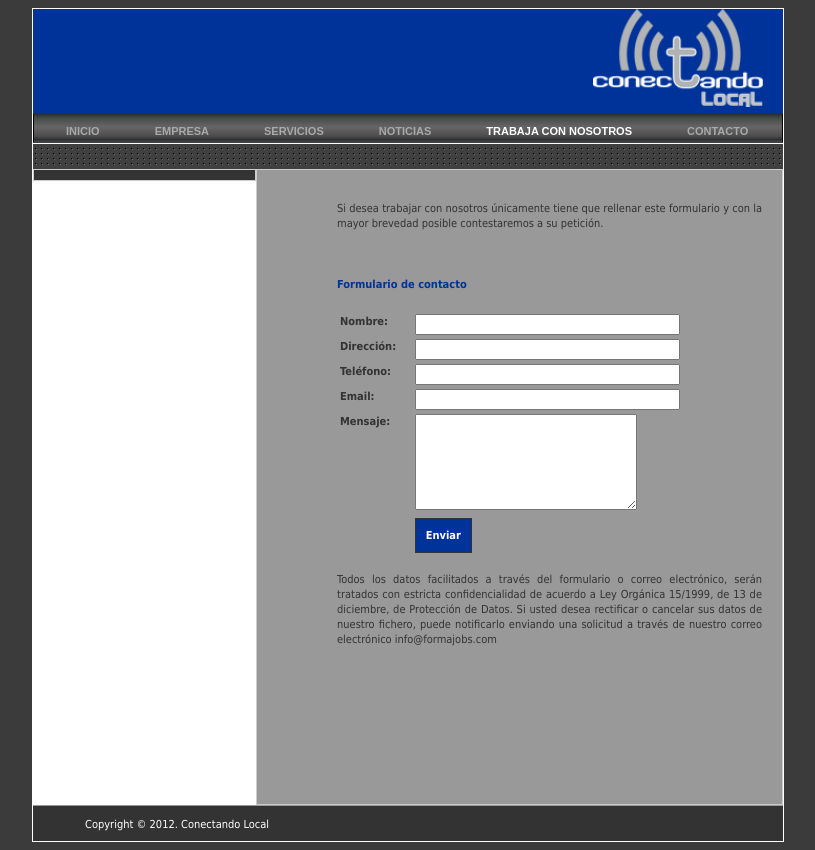
After one commit to pdgarcia/conectando, a CodeIgniter app: page /conectando/contacto/trabaja in a window 1280 px wide. The commit adds this page. Shown: the whole page, without its empty margins (232-1047 px from the left). Run offline with CodeIgniter, Linux system fonts and the light colour scheme; some libraries are stand-ins or nearby versions.

Commit message:
Pagina Trabaja con Nosotros
cambio de la pagina CONECTATE por TRABAJA CON NOSOTROS

```diff
--- a/application/config/conectando.php
+++ b/application/config/conectando.php
@@ -5,7 +5,7 @@
       array ( "Name" => "EMPRESA","Link" => "empresa"),
       array ( "Name" => "SERVICIOS","Link" => "servicios"),
       array ( "Name" => "NOTICIAS","Link" => "noticias"),
-      array ( "Name" => "CON&#201CTATE","Link" => "contacto/conectate"),
+      array ( "Name" => "TRABAJA CON NOSOTROS","Link" => "contacto/trabaja"),
       array ( "Name" => "CONTACTO","Link" => "contacto")
       );
   $config['amenu'] = array (
--- a/application/controllers/contacto.php
+++ b/application/controllers/contacto.php
@@ -11,7 +11,7 @@ class Contacto extends CI_Controller {
     $this->load->library('javascript');
     $js='$("#contacto").submit(function(){
       $.ajax({
-              url: "'.base_url('contacto/send').'",
+              url: "'.base_url('contacto/sendc').'",
               type: "POST",
               dataType: "json",
               data: $("#contacto").serialize(),
@@ -35,13 +35,35 @@ class Contacto extends CI_Controller {
     $this->load->view('includes/template',$data);
   }
 
-  public function conectate() {
-    $data['Titulo']='Pagina Conectates';
-    $data['main_content_view']='conectate_view';
+  public function trabaja() {
+    $data['Titulo']='Trabaja con nosotros';
+    $this->load->library('javascript');
+    $js='$("#contacto").submit(function(){
+      $.ajax({
+              url: "'.base_url('contacto/sendc').'",
+              type: "POST",
+              dataType: "json",
+              data: $("#contacto").serialize(),
+              success: function(d) {
+                $("#mensaje_inf").html(d.mensaje);
+                if(d.st==1){$("form")[0].reset();}
+              },
+              beforeSend: function(){
+                $("#contacto").fadeTo("slow",0.2);
+              },
+              complete: function(){
+                $("#contacto").fadeTo("slow",1);
+              }
+        });
+        return false;
+      });';
+    $this->javascript->output($js);
+    $this->javascript->compile();
+    $data['main_content_view']='trabajo_view';
     $this->load->view('includes/template',$data);
   }
 
-  public function send() {
+  public function sendc() {
     $this->load->library('form_validation');
     $this->load->model('user_model');
 
@@ -74,7 +96,7 @@ class Contacto extends CI_Controller {
       $this->email->initialize($config);
       $this->email->from('webmaster@conectandolocal.net','Web Master Conectando');
       $this->email->to($this->user_model->get_email());
-      $this->email->subject('Contacto desde webmaster');
+      $this->email->subject('Mensaje de contacto');
       $this->email->message($body);
       if ($this->email->send()) {
         $data['Titulo']='Pagina Contacto';
@@ -91,4 +113,54 @@ class Contacto extends CI_Controller {
       $this->load->view('includes/template',$data);
     }
   }
+
+  public function sendt() {
+    $this->load->library('form_validation');
+    $this->load->model('user_model');
+
+    //field, error message, validation rule
+    $this->form_validation->set_error_delimiters('<div class="error">', '</div>');
+    $this->form_validation->set_rules('nombre','Nombre','trim|required');
+    $this->form_validation->set_rules('direccion','Dirección','trim');
+    $this->form_validation->set_rules('email','Email','trim|required|valid_email');
+    $this->form_validation->set_rules('telefono','Telefono','trim');
+    $this->form_validation->set_rules('mensaje','Mensaje','trim|required');
+
+    if($this->form_validation->run() == FALSE) {
+      $data['Titulo']='Trabaja con nosotros';
+      $data['mensaje']=validation_errors();
+      $data['main_content_view']='trabajo_view';
+    }else{
+      $body  = "Este mensaje fue enviado por " . $this->input->post('nombre') . " \r\n";
+      $body .= "Enviado el " . date('d/m/Y', time()) . " \r\n";
+      $body .= "Su e-mail es: " . $this->input->post('email') . " \r\n";
+      $body .= "Su Telefono es: " . $this->input->post('telefono') . " \r\n";
+      $body .= "Su Dirección es: " . $this->input->post('direccion') . " \r\n";
+      $body .= "Mensaje: " . $this->input->post('mensaje') . " \r\n";
+
+      $config['protocol']='mail';
+      //$config['charset'] = 'iso-8859-1';
+      $config['charset'] = 'utf-8';
+      $config['newline'] = '\r\n';
+      $this->load->library('email');
+      $this->email->initialize($config);
+      $this->email->from('webmaster@conectandolocal.net','Web Master Conectando');
+      $this->email->to($this->user_model->get_email());
+      $this->email->subject('Mensaje desde trabaja con nosotros');
+      $this->email->message($body);
+      if ($this->email->send()) {
+        $data['Titulo']='Trabaja con nosotros';
+        $data['mensaje']='Mensaje enviado';
+        $data['st']=1;
+        $data['main_content_view']='trabajo_view';
+      } else {
+        $data['mensaje']=$this->email->print_debugger();
+      }
+    }
+    if($this->input->is_ajax_request()){
+      echo json_encode($data);
+    }else{
+      $this->load->view('includes/template',$data);
+    }
+  }
 }
--- /dev/null
+++ b/application/views/trabajo_view.php
@@ -0,0 +1,67 @@
+<div id="barrita"></div>
+<div id="contenido">
+  <div id="col1">
+  </div>
+  <div id="col2">
+    <div>
+      <p>
+        Si desea trabajar con nosotros únicamente tiene que rellenar este formulario y con la mayor brevedad posible contestaremos a su petición.
+      </p><br />
+    </div>
+    <h5>Formulario de contacto</h5>
+    <?php echo form_open('contacto/send',array('id' => 'contacto')); ?>
+      <table width="97%">
+        <tr>
+          <td align="left" valign="top" class="body" id="name">
+            <strong>Nombre:</strong>
+          </td>
+          <td align="left" valign="top">
+            <input name="nombre" type="text" id="nombre" size="30" value="<?php echo set_value('nombre'); ?>" />
+          </td>
+        </tr>
+        <tr>
+          <td align="left" valign="top" class="body" id="address">
+            <strong>Dirección:</strong>
+          </td>
+          <td align="left" valign="top">
+            <input name="direccion" type="text" id="direccion" size="30" value="<?php echo set_value('direccion'); ?>" />
+          </td>
+        </tr>
+        <tr>
+          <td align="left" valign="top" class="body" id="telefono">
+            <strong>Teléfono:</strong>
+          </td>
+          <td align="left" valign="top">
+            <input name="telefono" type="text" id="telefono" size="30" value="<?php echo set_value('telefono'); ?>" />
+          </td>
+        </tr>
+        <tr>
+          <td align="left" valign="top" class="body" id="email">
+            <strong>Email:</strong>
+          </td>
+          <td align="left" valign="top">
+            <input name="email" type="text" id="email" size="30" value="<?php echo set_value('email'); ?>" />
+          </td>
+        </tr>
+        <tr>
+          <td align="left" valign="top" class="body" id="mensaje">
+            <strong>Mensaje:</strong>
+          </td>
+          <td align="left" valign="top">
+            <textarea name="mensaje" cols="25" rows="6" id="mensaje"><?php echo set_value('mensaje'); ?></textarea>
+          </td>
+        </tr>
+        <tr>
+          <td></td>
+          <td>
+            <input type="submit" name="submit" class="button" value="Enviar">
+          </td>
+        </tr>
+      </table>
+    <?php echo form_close(); ?>
+    <div id="mensaje_inf"><?php if(isset($mensaje)){echo $mensaje;} ?></div>
+    <p>
+      Todos los datos facilitados a través del formulario o correo electrónico, serán tratados con estricta confidencialidad de acuerdo a Ley Orgánica 15/1999, de 13 de diciembre, de Protección de Datos. Si usted desea rectificar o cancelar sus datos de nuestro fichero, puede notificarlo enviando una solicitud a través de nuestro correo electrónico info@formajobs.com
+    </p><br /><br /><br /><br /><br /><br /><br />
+  </div>
+</div>
--- a/css/conectando.css
+++ b/css/conectando.css
@@ -74,7 +74,7 @@ body {
 	font-family: arial, verdana, sans-serif;
 	font-weight: bold;
 	text-align: center;
-	padding: 0 16px 0 15px;
+	padding: 0 12px 0 12px;
 	cursor: pointer;
 }
 
```
